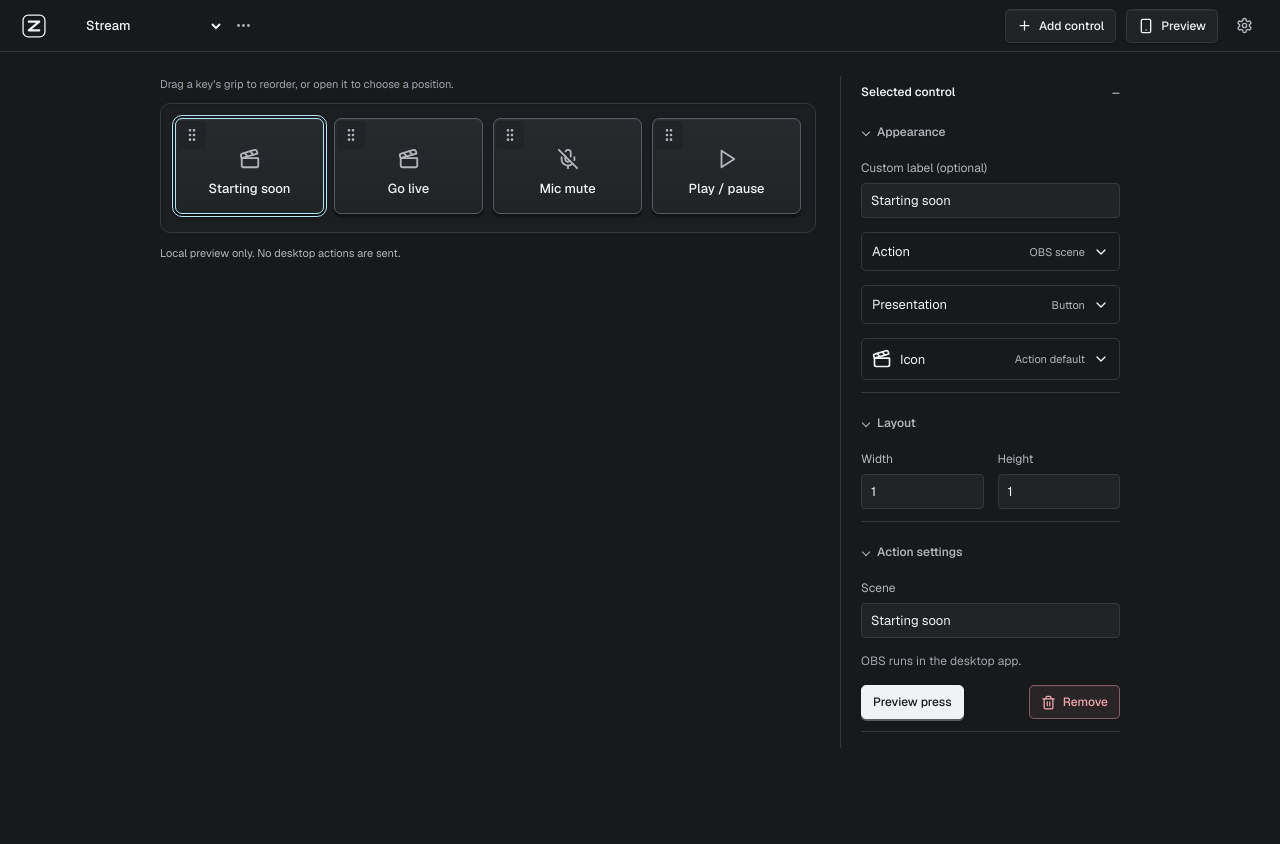
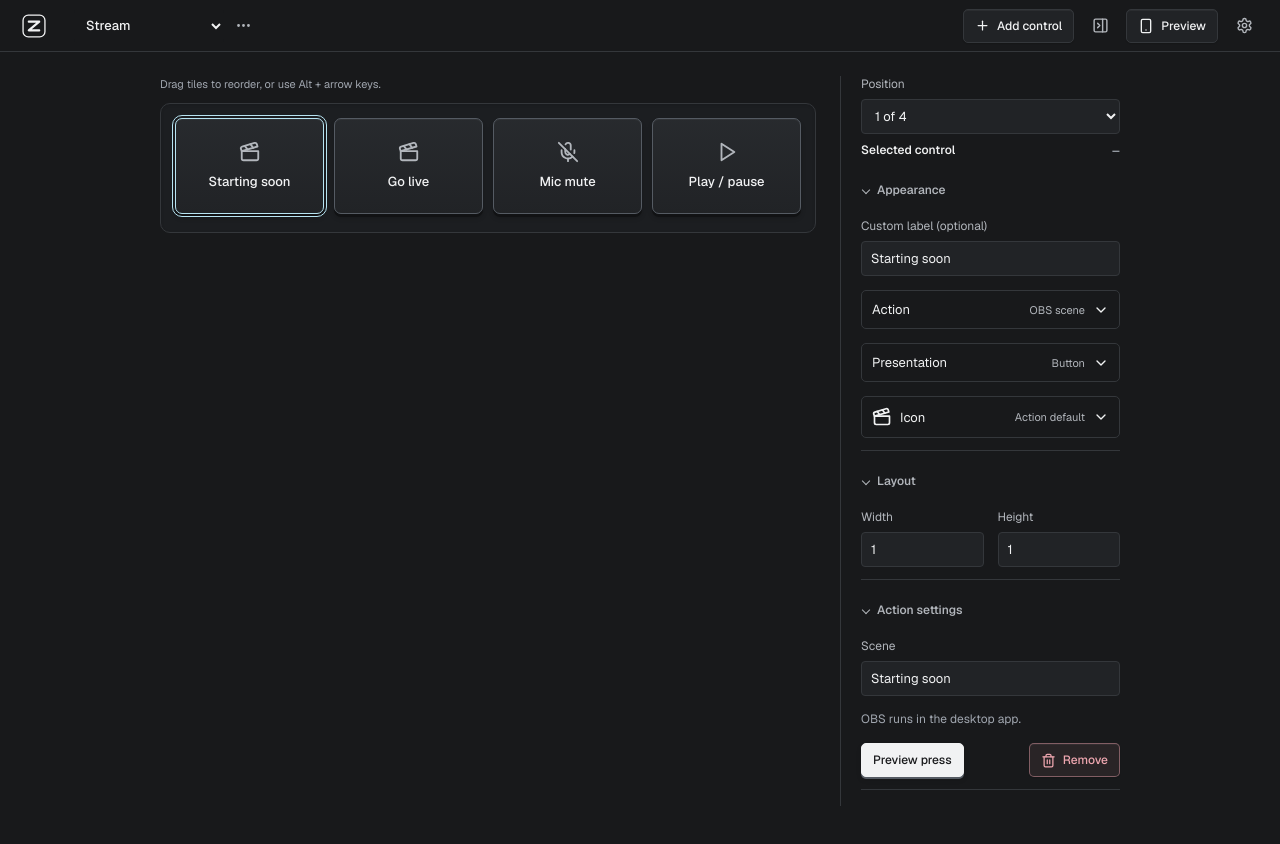
Before and after one commit to ZaneH/zdeck, a React (Vite) app: page / in a window 1280 px wide. Both pictures are taken after a click on the button "Skip setup". Shown: the top 844 px of the page. Before the commit the page ends 800 px from the top, so only its background shows below. Built offline with nearby package versions, Linux system fonts and the light colour scheme.

Commit message:
feat: simplify editor interactions and anchor Live footer

```diff
--- a/src/App.tsx
+++ b/src/App.tsx
@@ -1,5 +1,5 @@
 import { useCallback, useEffect, useRef, useState } from "react";
-import { ArrowLeft, Moon, Plus, Settings, Smartphone, Sun } from "lucide-react";
+import { ArrowLeft, Moon, PanelRightClose, PanelRightOpen, Plus, Settings, Smartphone, Sun } from "lucide-react";
 import { ACCENTS } from "./lib/types";
 import type {
   Accent,
@@ -35,6 +35,8 @@ import {
   STORAGE_KEY,
   setupDismissed,
   dismissSetup,
+  loadSidebar,
+  saveSidebar,
 } from "./lib/persistence";
 import type { LoadStatus } from "./lib/persistence";
 import { nativeAvailable } from "./lib/native";
@@ -129,6 +131,12 @@ export default function App() {
   const serviceRestore = useRestoreRemoteService();
   const [initial] = useState(() => loadDeck(getStorage()));
   const [route, setRoute] = useState<Route>(() => parseRoute());
+  const [sidebar, setSidebar] = useState(() => loadSidebar(getStorage()));
+  const toggleSidebar = () => {
+    const collapsed = !sidebar.collapsed;
+    const saved = saveSidebar(getStorage(), collapsed);
+    setSidebar({ collapsed, error: saved ? null : "Sidebar preference was not saved. Storage is unavailable or full; this choice may not survive a restart." });
+  };
   const [deck, setDeck] = useState<Deck>(initial.deck);
   const [loadStatus, setLoadStatus] = useState<LoadStatus>(initial.status);
   const [saveError, setSaveError] = useState(initial.status === "unavailable");
@@ -387,28 +395,6 @@ export default function App() {
     );
   }
 
-  const obsPill = !obs.native
-    ? {
-        title: "This build has no desktop connection.",
-        text: "Local preview only. No desktop actions are sent.",
-      }
-    : obs.status === "connected"
-      ? {
-          title: `Connected to local OBS. Last checked ${new Date(
-            obs.snapshot?.observedAtMs ?? Date.now(),
-          ).toLocaleTimeString()}.`,
-          text: obs.currentScene ? `OBS connected to ${obs.currentScene}.` : "OBS connected. Current scene unknown.",
-        }
-      : obs.status === "connecting"
-        ? {
-            title: "Connecting to the local OBS Studio WebSocket server.",
-            text: "Connecting to OBS…",
-          }
-        : {
-            title: "The desktop app is running; OBS is not connected.",
-            text: "OBS is not connected.",
-          };
-
   const nativeWriteError =
     nativeSave.phase === "error" || nativeSave.phase === "conflict"
       ? nativeSave.error
@@ -450,6 +436,10 @@ export default function App() {
     <div
       className="app-shell"
       data-build={import.meta.env.VITE_BUILD_MARKER || undefined}
+      onClick={(event) => {
+        if (route === "editor" && event.target instanceof Element &&
+          !event.target.closest(".control-tile, .inspector-dock, dialog")) setSelectedControlId(null);
+      }}
     >
       <header className={`topbar${route === "settings" ? " settings-topbar" : ""}`}>
         <a className="brand" href="#/" aria-label="zDeck editor"><BrandMark /></a>
@@ -462,7 +452,7 @@ export default function App() {
         ) : <a className="back-link" href="#/"><ArrowLeft size={15} aria-hidden="true" /> Back to deck</a>}
         <div className="topbar-spacer" />
         {nativeMode && route === "editor" ? <div className="segmented desktop-mode" role="group" aria-label="Desktop control mode">
-          <button type="button" className="button secondary" aria-pressed={!desktop.live} onClick={desktop.preview}>Preview</button>
+          <button type="button" className="button secondary" aria-pressed={!desktop.live} onClick={desktop.preview}>Editor</button>
           <button type="button" className="button secondary" aria-pressed={desktop.live}
             disabled={!desktop.ready || desktop.inflight || !!desktop.pending}
             onClick={() => { setPreviewNotice(null); desktop.enter(); }}>Live</button>
@@ -472,6 +462,12 @@ export default function App() {
             <Plus size={15} aria-hidden="true" /> Add control
           </button>
         ) : null}
+
+        {route === "editor" ? <button type="button" className="icon-button"
+          aria-label={sidebar.collapsed ? "Expand Inspector sidebar" : "Collapse Inspector sidebar"}
+          aria-expanded={!sidebar.collapsed} aria-controls="inspector-sidebar" onClick={toggleSidebar}>
+          {sidebar.collapsed ? <PanelRightOpen size={17} aria-hidden="true" /> : <PanelRightClose size={17} aria-hidden="true" />}
+        </button> : null}
 
         <a
           className="button secondary"
@@ -583,8 +579,8 @@ export default function App() {
           <details className="settings-card preview-scope">
             <summary className="disclosure">About this preview</summary>
             <p>
-              Desktop tiles default to Preview. Explicit Live mode runs saved controls on this computer without a phone or phone service.
-              Editing or leaving the editor returns to Preview. The phone preview is always simulated. In the
+              Desktop tiles default to Editor. Explicit Live mode runs saved controls on this computer without a phone or phone service.
+              Editing or leaving the editor returns to Editor. The phone preview is always simulated. In the
               desktop Inspector, OBS scene switching runs natively while OBS is
               connected. Microphone mute, output volume, and system play/pause
               work on macOS, Windows, and Linux. Audio actions read their state
@@ -618,7 +614,7 @@ export default function App() {
           </>} />
         </main>
       ) : (
-        <main className="workspace" id="main">
+        <main className={`workspace${sidebar.collapsed ? " sidebar-collapsed" : ""}`} id="main">
           <section className="canvas-panel" aria-labelledby="page-title">
             <h1 id="page-title" className="sr-only" tabIndex={-1}>{page.name}</h1>
             {serviceRestore.error ? <p className="settings-error" role="alert">{serviceRestore.error} <a className="button secondary small" href="#/settings/phone">Review service settings</a></p> : null}
@@ -628,11 +624,9 @@ export default function App() {
               </p>
             ) : null}
 
-            {nativeMode ? <p className={`desktop-mode-note${desktop.live ? " is-live" : ""}`} role="status">
-              {desktop.live ? "Live — presses run on this computer" : "Preview — tiles select controls; no desktop tile actions are sent."}
-              {!desktop.ready ? " Save a valid synchronized deck before entering Live." : ""}
-            </p> : null}
-            {!desktop.live ? <p className="reorder-note">Drag a key’s grip to reorder, or open it to choose a position.</p> : null}
+            {sidebar.error ? <p className="storage-alert" role="alert">{sidebar.error}</p> : null}
+            {nativeMode && !desktop.ready ? <p className="desktop-mode-note">Save a valid synchronized deck before entering Live.</p> : null}
+            {!desktop.live ? <p className="reorder-note">Drag tiles to reorder, or use Alt + arrow keys.</p> : null}
             <div className="deck-workbench">
               <div className="control-grid">
                 {page.controls.map((control, index) => (
@@ -676,18 +670,26 @@ export default function App() {
               </div>
             </div>
 
-            <div className="workspace-footer">
-              {desktop.inflight || (desktop.result && desktop.result.code !== "media_key_sent") || desktop.error ? <p className={`native-feedback is-${desktop.inflight ? "pending" : desktop.result?.state ?? (desktop.error ? "failed" : "pending")}`}
-                role={!desktop.inflight && desktop.result?.state === "unknown" ? "alert" : "status"} aria-live={!desktop.inflight && desktop.result?.state === "unknown" ? "assertive" : "polite"}>
-                {desktop.inflight ? "Running saved control on this computer…" : `Last desktop result: ${desktop.error ?? desktop.result?.message}`}
-              </p> : <p className="preview-feedback" title={desktop.live ? undefined : obsPill.title} role="status" aria-live="polite">
-                {desktop.live ? "Live is ready. Only saved control IDs are sent; nothing runs until you press." : previewNotice ?? obsPill.text}
-              </p>}
-              {desktop.pending ? <button type="button" className="button secondary" disabled={desktop.inflight} onClick={() => void desktop.check().then(() => plugin.refreshSnapshots())}>Check result</button> : null}
-            </div>
           </section>
 
-          <section className="inspector-dock" aria-label="Control properties">
+          <section className="inspector-dock" id="inspector-sidebar" aria-label="Control properties" hidden={sidebar.collapsed}>
+            {selectedControl && !desktop.live ? <label className="field"><span>Position</span>
+              <select aria-label={`Position of ${selectedControl.label}`} value={page.controls.indexOf(selectedControl)}
+                disabled={desktop.inflight || !!desktop.pending}
+                onChange={(event) => handleMoveControl(selectedControl.id, Number(event.target.value))}
+                onKeyDown={(event) => {
+                  if (event.altKey || event.ctrlKey || event.metaKey) return;
+                  const index = page.controls.indexOf(selectedControl);
+                  const target = event.key === "Home" ? 0 : event.key === "End" ? page.controls.length - 1
+                    : event.key === "ArrowUp" ? Math.max(0, index - 1)
+                    : event.key === "ArrowDown" ? Math.min(page.controls.length - 1, index + 1) : null;
+                  if (target === null) return;
+                  event.preventDefault();
+                  handleMoveControl(selectedControl.id, target);
+                }}>
+                {page.controls.map((control, index) => <option key={control.id} value={index}>{index + 1} of {page.controls.length}</option>)}
+              </select>
+            </label> : null}
             <Inspector
               key={selectedControl?.id ?? "empty"}
               control={selectedControl}
@@ -704,6 +706,13 @@ export default function App() {
               }
             />
           </section>
+          <footer className="workspace-footer">
+            {desktop.live ? <span className="desktop-live-indicator" role="status" aria-label="Live: controls run on this computer">LIVE</span> : null}
+            {desktop.error || (desktop.result && desktop.result.state !== "confirmed" && desktop.result.code !== "media_key_sent") ? <p className={`native-feedback is-${desktop.result?.state ?? "failed"}`} role="alert">
+              {desktop.error ?? desktop.result?.message}
+            </p> : !desktop.live && previewNotice ? <p className="preview-feedback" role="status">{previewNotice}</p> : null}
+            {desktop.pending ? <button type="button" className="button secondary" disabled={desktop.inflight} onClick={() => void desktop.check().then(() => plugin.refreshSnapshots())}>Check result</button> : null}
+          </footer>
           <ActionLibrary
             dialogRef={actionDialog} pageName={page.name}
             manifests={enabledPluginManifests(plugin.snapshots)}
--- a/src/components/ControlTile.tsx
+++ b/src/components/ControlTile.tsx
@@ -1,6 +1,5 @@
 import { useEffect, useRef, useState } from "react";
 import type { CSSProperties } from "react";
-import { GripVertical } from "lucide-react";
 import { controlContract, effectivePresentation, presentationCompatible } from "../lib/presentations";
 import type { PluginSnapshots } from "../lib/plugin";
 import { controlSummary } from "../lib/actions";
@@ -98,6 +97,21 @@ export function ControlTile({
       } as CSSProperties}
       data-presentation={presentation} data-action={control.action} data-variant={variant} aria-busy={busy || undefined}
       data-order-index={order?.index}
+      onPointerDownCapture={(event) => {
+        if (!order || disabled || event.button !== 0) return;
+        event.preventDefault();
+        event.stopPropagation();
+        event.currentTarget.querySelector<HTMLButtonElement>(".tile-primary")?.focus();
+        suppressClick.current = false;
+        drag.current = { x: event.clientX, y: event.clientY, active: false };
+        event.currentTarget.setPointerCapture(event.pointerId);
+      }}
+      onClickCapture={(event) => {
+        if (!order) return;
+        event.stopPropagation();
+        if (!disabled && !suppressClick.current) onPrimary?.();
+        suppressClick.current = false;
+      }}
       onPointerMove={(event) => {
         const gesture = drag.current;
         if (!gesture || disabled) return;
@@ -106,7 +120,6 @@ export function ControlTile({
           gesture.active = true;
           event.currentTarget.setPointerCapture(event.pointerId);
           suppressClick.current = true;
-          event.currentTarget.querySelector("details")!.open = false;
           setDragging(true);
         }
         const source = event.currentTarget;
@@ -125,49 +138,25 @@ export function ControlTile({
       }}
       onPointerCancel={clearDrag}
       onLostPointerCapture={(event) => { if (event.target === event.currentTarget) clearDrag(); }}
-      onKeyDown={(event) => { if (event.key === "Escape") clearDrag(); }}
+      onKeyDownCapture={(event) => {
+        if (event.key === "Escape") clearDrag();
+        if (!order || disabled || !event.altKey || event.ctrlKey || event.metaKey) return;
+        const target = event.key === "ArrowUp" || event.key === "ArrowLeft" ? order.index - 1
+          : event.key === "ArrowDown" || event.key === "ArrowRight" ? order.index + 1 : null;
+        if (target === null) return;
+        event.preventDefault();
+        event.stopPropagation();
+        order.move(control.id, Math.max(0, Math.min(order.total - 1, target)));
+      }}
     >
-      {order ? <details className="tile-order">
-        <summary aria-label={`Move ${control.label}`} title="Drag to reorder, or choose a position"
-          draggable={false} aria-disabled={disabled || undefined}
-          onClick={(event) => {
-            event.stopPropagation();
-            if (disabled || suppressClick.current) event.preventDefault();
-            suppressClick.current = false;
-          }}
-          onDragStart={(event) => event.preventDefault()}
-          onPointerDown={(event) => {
-            if (disabled || event.button !== 0) return;
-            event.preventDefault();
-            event.currentTarget.focus();
-            suppressClick.current = false;
-            drag.current = { x: event.clientX, y: event.clientY, active: false };
-            event.currentTarget.setPointerCapture(event.pointerId);
-          }}>
-          <GripVertical size={16} aria-hidden="true" />
-        </summary>
-        <label className="field"><span>Position</span><select aria-label={`Position of ${control.label}`} value={order.index} disabled={disabled}
-          onChange={(event) => order.move(control.id, Number(event.target.value))}
-          onKeyDown={(event) => {
-            if (event.altKey || event.ctrlKey || event.metaKey) return;
-            const target = event.key === "Home" ? 0 : event.key === "End" ? order.total - 1
-              : event.key === "ArrowUp" ? Math.max(0, order.index - 1)
-              : event.key === "ArrowDown" ? Math.min(order.total - 1, order.index + 1) : null;
-            if (target === null) return;
-            event.preventDefault();
-            const select = event.currentTarget;
-            order.move(control.id, target);
-            window.requestAnimationFrame(() => select.focus());
-          }}>
-          {Array.from({ length: order.total }, (_, index) => <option key={index} value={index}>{index + 1} of {order.total}</option>)}
-        </select></label>
-      </details> : null}
       {(numeric || toggle) && variant === "phone" ? (
         <div className="tile-primary tile-primary-static">{content}</div>
       ) : (
         <button
           type="button" className="tile-primary" onClick={onPrimary} disabled={disabled || (semantics !== "preview" && (!presentationCompatible(control, plugins) || busy))}
           aria-label={busy ? `${primaryLabel} — running` : primaryLabel}
+          aria-description={order ? "Drag to reorder, or use Alt + arrow keys. Position is also available in the Inspector." : undefined}
+          aria-keyshortcuts={order ? "Alt+ArrowUp Alt+ArrowDown Alt+ArrowLeft Alt+ArrowRight" : undefined}
           aria-pressed={variant === "editor" ? selected : undefined} title={controlSummary(control)}
         >
           {content}
--- a/src/components/Inspector.tsx
+++ b/src/components/Inspector.tsx
@@ -126,7 +126,7 @@ function PluginControlEditor({ control, plugin, onPatch }: { control: PluginCont
     <div className="native-actions"><button type="button" className="button primary"
       disabled={!plugin.native || busy || !validDraft || !canRunPlugin(snapshot, control)}
       onClick={() => void plugin.execute(control)}>{busy ? "Request pending…" : "Run plugin action"}</button></div>
-    <p className="field-note">Runs on this computer. Preview never runs the plugin. No automatic retry.</p>
+    <p className="field-note">Runs on this computer. Editor tiles never run the plugin. No automatic retry.</p>
     {plugin.completedIds[control.pluginId] === control.id ? <p className="native-feedback is-confirmed" role="status">Command completed and state read back. This is not live state.</p> : null}
     {action && (!validDraft || !canRunPlugin(snapshot, control)) ? <p className="field-note">Run requires a connected matching manifest and every required value within its declared contract.</p> : null}
     <PluginErrorNotice error={pluginEntry(plugin.errors, control.pluginId) ?? snapshot.lastError} />
--- a/src/lib/persistence.ts
+++ b/src/lib/persistence.ts
@@ -3,6 +3,26 @@ import type { Deck, StorageLike } from "./types";
 
 export const STORAGE_KEY = "deck.local.v1";
 const SETUP_KEY = "deck.setup.v1";
+const SIDEBAR_KEY = "deck.sidebar.v1";
+
+export function loadSidebar(storage: StorageLike | null): { collapsed: boolean; error: string | null } {
+  try {
+    if (!storage) throw new Error("Storage unavailable");
+    const value = storage.getItem(SIDEBAR_KEY);
+    if (value !== null && value !== "collapsed" && value !== "expanded") throw new Error("Invalid preference");
+    return { collapsed: value === "collapsed", error: null };
+  } catch {
+    return { collapsed: false, error: "Sidebar preference could not be loaded. Using the expanded sidebar for this session." };
+  }
+}
+
+export function saveSidebar(storage: StorageLike | null, collapsed: boolean): boolean {
+  try {
+    if (!storage) return false;
+    storage.setItem(SIDEBAR_KEY, collapsed ? "collapsed" : "expanded");
+    return true;
+  } catch { return false; }
+}
 
 export function setupDismissed(storage: StorageLike | null): boolean {
   try { return storage?.getItem(SETUP_KEY) === "dismissed"; }
--- a/src/styles.css
+++ b/src/styles.css
@@ -60,7 +60,8 @@ code { font-family: var(--mono); font-size: .9em; overflow-wrap: anywhere; }
 :focus-visible { outline: 3px solid var(--focus); outline-offset: 3px; }
 .sr-only { position: absolute; width: 1px; height: 1px; padding: 0; margin: -1px; overflow: hidden; clip: rect(0, 0, 0, 0); white-space: nowrap; border: 0; }
 
-.app-shell { min-height: 100dvh; }
+.app-shell { display: flex; flex-direction: column; min-height: 100dvh; }
+.app-shell > .topbar { flex-shrink: 0; }
 .topbar { display: flex; align-items: center; gap: 10px; min-height: 52px; padding: 8px 20px; border-bottom: 1px solid var(--border); }
 .brand { font-size: 14px; font-weight: 650; margin-right: 16px; }
 .topbar-spacer { flex: 1; }
@@ -113,7 +114,7 @@ code { font-family: var(--mono); font-size: .9em; overflow-wrap: anywhere; }
 .add-page { width: 100%; margin-top: 8px; }
 
 /* Keep the deck and its properties within one glance. */
-.workspace { display: grid; grid-template-columns: minmax(0, 1fr) 280px; align-items: start; gap: 24px; width: 100%; max-width: 1000px; padding: 24px 20px; margin: 0 auto; }
+.workspace { display: grid; flex: 1; grid-template-columns: minmax(0, 1fr) 280px; grid-template-rows: 1fr auto; align-items: start; gap: 24px; width: 100%; max-width: 1000px; padding: 24px 20px; margin: 0 auto; }
 .deck-workbench { padding: 14px 14px 18px; border: 1px solid var(--border); border-radius: 10px; background: var(--bg-soft); box-shadow: inset 0 1px 3px #0002; }
 .canvas-panel { min-width: 0; }
 .control-grid, .phone-grid { display: grid; --grid-columns: 4; grid-template-columns: repeat(4, minmax(0, 1fr)); grid-auto-rows: 96px; align-content: start; gap: 10px; }
@@ -146,8 +147,10 @@ input[type="range"] { min-height: 44px; accent-color: var(--text-muted); cursor:
 .empty-key { display: flex; flex-direction: column; align-items: center; justify-content: center; gap: 12px; min-width: 0; padding: 12px; border: 1px dashed var(--border); border-radius: 6px; background: transparent; color: var(--text-faint); font-size: 12px; }
 .empty-key:hover { border-color: var(--border-strong); color: var(--text); }
 .desktop-mode-note { margin: 0 0 12px; color: var(--text-muted); font-size: 12px; line-height: 1.6; }
-.desktop-mode-note.is-live { color: var(--warning); font-weight: 550; }
-.workspace-footer { padding: 12px 0; }
+.desktop-live-indicator { color: var(--accent); font-size: 11px; font-weight: 650; }
+[data-theme="light"] .desktop-live-indicator { color: var(--focus); }
+.workspace.sidebar-collapsed { grid-template-columns: minmax(0, 1fr); }
+.workspace-footer { grid-column: 1 / -1; align-self: end; padding: 12px 0; }
 .preview-feedback { color: var(--text-muted); font-size: 11px; line-height: 1.5; }
 .storage-alert, .settings-error { padding: 10px 12px; margin-bottom: 16px; border-left: 2px solid var(--danger); background: var(--danger-soft); color: var(--danger); font-size: 12px; line-height: 1.5; }
 .inspector-dock { padding-left: 20px; border-left: 1px solid var(--border); }
@@ -412,7 +415,7 @@ details[open] > .disclosure::before { transform: rotate(45deg); }
 
 }
 @media (max-width: 800px) {
-  .workspace { grid-template-columns: minmax(0, 1fr); max-width: 620px; gap: 8px; }
+  .workspace { grid-template-columns: minmax(0, 1fr); grid-template-rows: 1fr auto auto; max-width: 620px; gap: 8px; }
   .inspector-dock { padding-left: 0; border-left: 0; border-top: 1px solid var(--border); }
   .inspector-form { grid-template-columns: repeat(2, minmax(0, 1fr)); }
 }
@@ -553,26 +556,9 @@ details[open] > .disclosure::before { transform: rotate(45deg); }
   .copy-command.is-copied svg { animation: copy-confirm .18s ease-out; }
   @keyframes copy-confirm { from { transform: scale(.8); opacity: .5; } to { transform: scale(1); opacity: 1; } }
 }
-.tile-order { position: absolute; top: 2px; left: 2px; z-index: 2; }
-.tile-order > summary { display: grid; place-items: center; width: 28px; height: 28px; border-radius: 4px; cursor: grab; color: var(--text-muted); background: var(--surface); list-style: none; }
-.tile-order > summary::-webkit-details-marker { display: none; }
 .reorder-note { margin: 0 0 10px; color: var(--text-faint); font-size: 11px; line-height: 1.5; }
-.tile-order > summary:hover { background: var(--surface-3); color: var(--text); }
-.tile-order > summary { touch-action: none; user-select: none; }
-.tile-order > summary[aria-disabled="true"] { cursor: not-allowed; }
+.control-tile.is-reorderable, .control-tile.is-reorderable * { cursor: grab; touch-action: none; user-select: none; }
+.control-tile.is-reorderable.is-disabled, .control-tile.is-reorderable.is-disabled * { cursor: not-allowed; }
 body:has(.control-tile.is-dragging), body:has(.control-tile.is-dragging) * { cursor: grabbing !important; user-select: none; }
-@media (pointer: coarse), (max-width: 640px) {
-  .tile-order > summary { width: 44px; height: 44px; }
-  .tile-order > label { top: 46px; }
-}
-.tile-order[open] { z-index: 5; }
-.tile-order > label { position: absolute; top: 30px; left: 0; width: 140px; padding: 10px; background: var(--surface); border: 1px solid var(--border-strong); border-radius: 5px; box-shadow: 0 3px 8px #0004; }
-.is-reorderable .tile-primary { padding-top: 26px; }
-.is-reorderable:not([data-presentation="button"]) .tile-primary { padding: 10px 32px 0 12px; }
-.control-tile:not([data-presentation="button"]) .tile-order { left: auto; right: 2px; }
-.control-tile:not([data-presentation="button"]) .tile-order > label { left: auto; right: 0; }
-@media (pointer: coarse), (max-width: 640px) {
-  .is-reorderable:not([data-presentation="button"]) .tile-primary { padding-right: 46px; }
-}
 .control-tile.is-dragging { opacity: .45; }
 .control-tile.is-drop-target::after { content: ""; position: absolute; inset: 0; z-index: 3; pointer-events: none; border: 3px solid var(--accent); border-radius: inherit; background: color-mix(in srgb, var(--accent) 25%, transparent); }
```
Also changed, not shown: scripts/browser-smoke.mjs, 4 other files (tests, documents, lock files or other folders).
